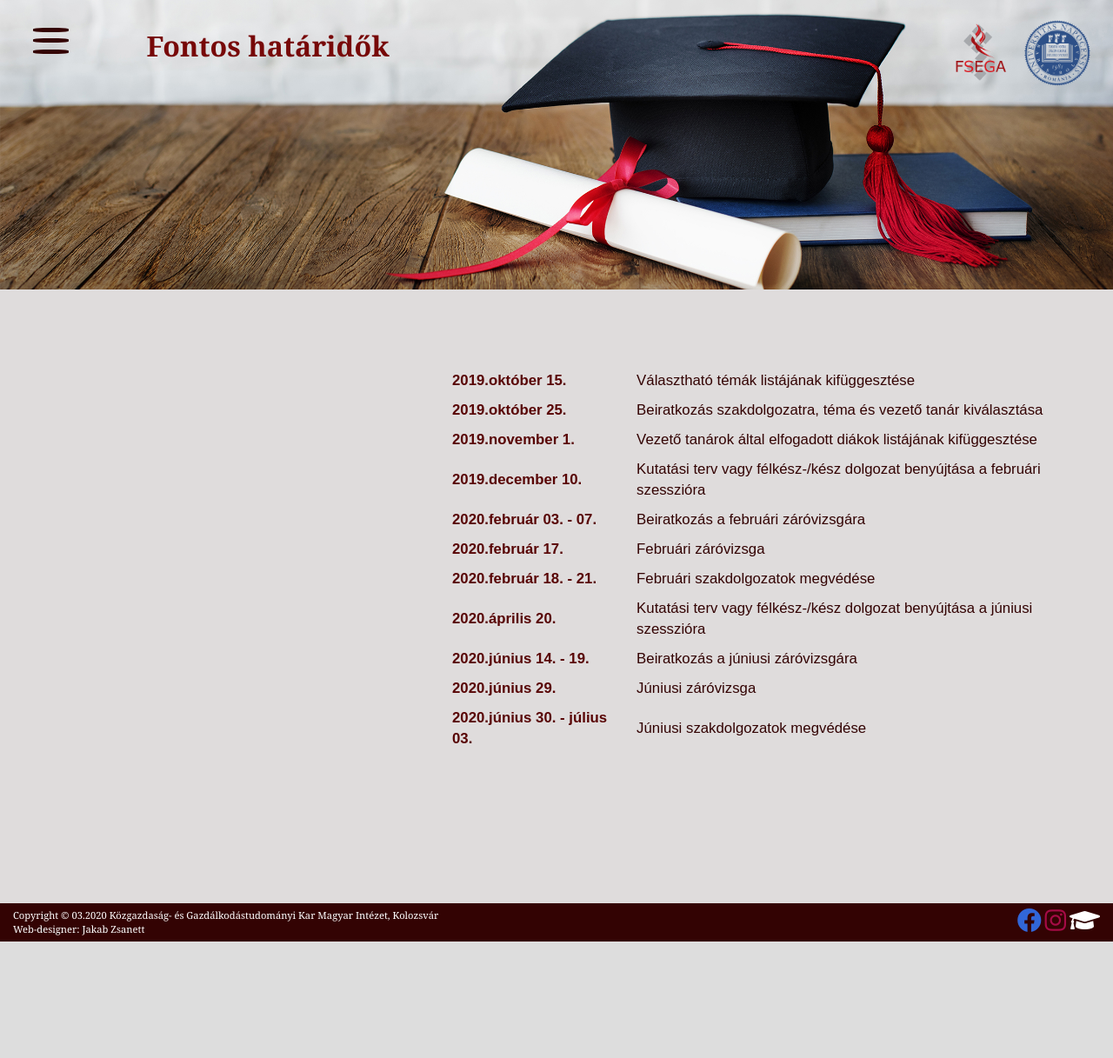
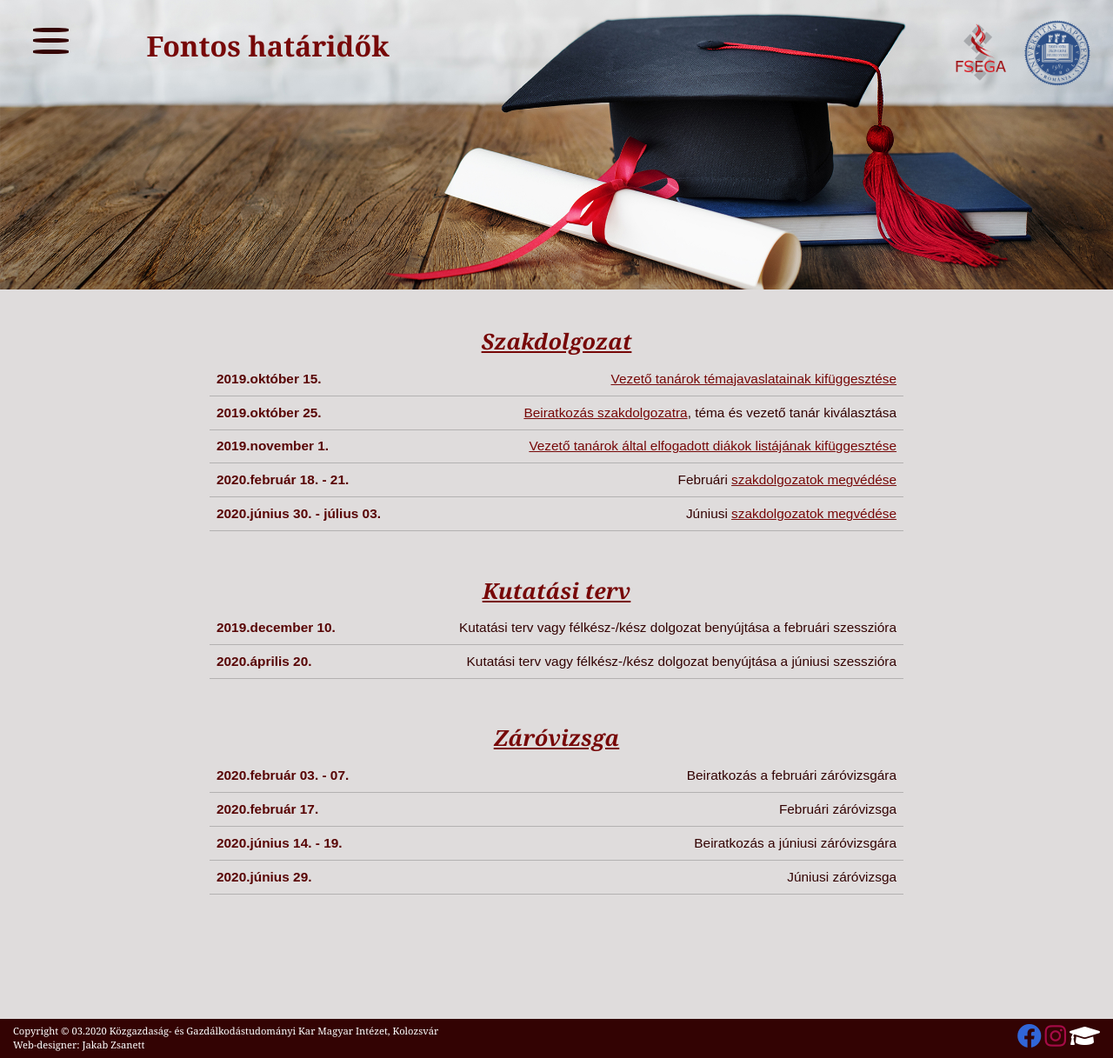
Before and after one commit to zsanett28/Thesis_presentation_for_students, a PHP site: page /Fontos_datumok.html in a window 1280 px wide. Shown: the whole page at 87% size. Before the commit the page ends 1083 px from the top, so only its background shows below. Run offline with PHP 8.4, Linux system fonts and the light colour scheme.

Commit message:
fontos-hataidok-ok

```diff
--- a/Beiratkozas.html
+++ b/Beiratkozas.html
@@ -52,7 +52,7 @@
                         <div class="form-row">
                             <div class="form-group col-md-6">
                                 <label>Családnév:</label>
-                                <input type="text" class="form-control">
+                                <input type="text" class="form-control" id="fam-name">
                             </div>
                             <div class="form-group col-md-6">
                                 <label>Keresztnév:</label>
@@ -238,7 +238,7 @@
                         <a href="Temajavaslatok.html" class ="menulink">Témajavaslatok</a>
                     </li>
                     <li class="list-item1">
-                        <a href="Beiratkozas.html" class ="menulink">Beiratkozás</a>
+                        <a href="Beiratkozas.html" class ="menulink active">Beiratkozás</a>
                     </li>
                     <li class="list-item1">
                         <a href="Szakdolgozat.html" class ="menulink">Szakdolgozat elkészítése</a>
--- a/Fontos_datumok.html
+++ b/Fontos_datumok.html
@@ -27,25 +27,60 @@
 
     </div>
 
-    <div class="container-fluid">
+    <div class="container">
+        <div class="row">
+            <div class="col-md-12">
+                <h2 class="table-title"><a href="Szakdolgozat.html" class="link" target="_blank">Szakdolgozat</a></h2>
                 <div class="table-responsive">
                     <table id="t01">
                         <tr>
                             <td>2019.október 15.</td>
-                    <td>Választható témák listájának kifüggesztése</td>
+                            <td><a href="Temajavaslatok.html" class="link" target="_blank">Vezető tanárok témajavaslatainak kifüggesztése</a></td>
                         </tr>
                         <tr>
                             <td>2019.október 25.</td>
-                    <td>Beiratkozás szakdolgozatra, téma és vezető tanár kiválasztása</td>
+                            <td><a href="Beiratkozas.html" class="link" target="_blank">Beiratkozás szakdolgozatra</a>, téma és vezető tanár kiválasztása</td>
                         </tr>
                         <tr>
                             <td>2019.november 1.</td>
-                    <td>Vezető tanárok által elfogadott diákok listájának kifüggesztése</td>
+                            <td><a href="http://hu.econ.ubbcluj.ro/data/pdf/Vegzosoknek/Temavalasztas%20leosztas%202019.pdf" class="link" target="_blank">Vezető tanárok által elfogadott diákok listájának kifüggesztése</a></td>
                         </tr>
+                        <tr>
+                            <td>2020.február 18. - 21.</td>
+                            <td>Februári <a href="Szakdolgozat.html#Megved" class="link" target="_blank">szakdolgozatok megvédése</a></td>
+                        </tr>
+                        <tr>
+                            <td>2020.június 30. - július 03.</td>
+                            <td>Júniusi <a href="Szakdolgozat.html#Megved" class="link" target="_blank">szakdolgozatok megvédése</a></td>
+                        </tr>
+                    </table>
+                </div>
+           </div>
+        </div>
+
+        <div class="row">
+            <div class="col-md-12">
+                <h2 class="table-title"><a href="Szakdolgozat.html#Kutterv" class="link" target="_blank">Kutatási terv</a></h2>
+                <div class="table-responsive">
+                    <table id="t02">
                         <tr>
                             <td>2019.december 10.</td>
                             <td>Kutatási terv vagy félkész-/kész dolgozat benyújtása a februári szesszióra</td>
                         </tr>
+                        <tr>
+                            <td>2020.április 20.</td>
+                            <td>Kutatási terv vagy félkész-/kész dolgozat benyújtása a júniusi szesszióra</td>
+                        </tr>
+                    </table>
+                </div>
+            </div>
+        </div>
+
+        <div class="row">
+            <div class="col-md-12">
+                <h2 class="table-title"><a href="Zarovizsga.html" class="link" target="_blank">Záróvizsga</a></h2>
+                <div class="table-responsive">
+                    <table id="t03">
                         <tr>
                             <td>2020.február 03. - 07.</td>
                             <td>Beiratkozás a februári záróvizsgára</td>
@@ -55,14 +90,6 @@
                             <td>Februári záróvizsga</td>
                         </tr>
                         <tr>
-                    <td>2020.február 18. - 21.</td>
-                    <td>Februári szakdolgozatok megvédése</td>
-                </tr>
-                <tr>
-                    <td>2020.április 20.</td>
-                    <td>Kutatási terv vagy félkész-/kész dolgozat benyújtása a júniusi szesszióra</td>
-                </tr>
-                <tr>
                             <td>2020.június 14. - 19.</td>
                             <td>Beiratkozás a júniusi záróvizsgára</td>
                         </tr>
@@ -70,14 +97,12 @@
                             <td>2020.június 29.</td>
                             <td>Júniusi záróvizsga</td>
                         </tr>
-                <tr>
-                    <td>2020.június 30. - július 03.</td>
-                    <td>Júniusi szakdolgozatok megvédése</td>
-                </tr>
                     </table>
                 </div>
             </div>
+        </div>
 
+    </div>
 
     <div class="container-fluid">
         <div class="menu">
@@ -105,7 +130,7 @@
                         <a href="#" class ="menulink">Záróvizsga</a>
                     </li>
                     <li class="list-item1">
-                        <a href="Fontos_datumok.html" class ="menulink">Fontos határidők</a>
+                        <a href="Fontos_datumok.html" class ="menulink active">Fontos határidők</a>
                     </li>
                     <li class="list-item1">
                         <a href="#" class ="menulink">Gyakran feltett kérdések</a>
--- a/Kapcsolat.html
+++ b/Kapcsolat.html
@@ -80,7 +80,7 @@
                         <a href="#" class ="menulink">Gyakran feltett kérdések</a>
                     </li>
                     <li class="list-item1">
-                        <a href="Kapcsolat.html" class ="menulink">Kapcsolat</a>
+                        <a href="Kapcsolat.html" class ="menulink active">Kapcsolat</a>
                     </li>
                 </ul>
 
--- a/Kezdooldal.html
+++ b/Kezdooldal.html
@@ -74,7 +74,7 @@
 
                 <ul class="list-unstyled">
                     <li class="list-item1">
-                        <a href="Kezdooldal.html" class ="menulink">Kezdőoldal</a>
+                        <a href="Kezdooldal.html" class ="menulink active">Kezdőoldal</a>
                     </li>
                     <li class="list-item1">
                         <a href="Temajavaslatok.html" class ="menulink">Témajavaslatok</a>
--- a/Szakdolgozat.html
+++ b/Szakdolgozat.html
@@ -150,7 +150,7 @@
             </div>
 
             <div class="col-md-6">
-                <h2 class="small-title"><span class="num">5 </span>Kutatási terv elkészítése</h2>
+                <h2 class="small-title"><span class="num">5 </span><span id="Kutterv">Kutatási terv elkészítése</span></h2>
                 <p class="paragraf">A dolgozatotok elkészítése során kutatási tervet vagy a már félkész-/kész dolgozatot kell benyújtsátok a vezető tanárotoknak.
                     Vele egyeztetve, illetve attól függően, hogy ki hogy haladt a szakdolgozatával, döntsétek el, hogy kutatási tervet készítetek,
                     vagy az eddig elkészült dolgozatot külditek el neki.
@@ -203,7 +203,7 @@
         <div class="row">
 
             <div class="col-md-8">
-                <h2 class="small-title"><span class="num">8 </span>A szakdolgozat bemutatása</h2>
+                <h2 class="small-title"><span class="num">8 </span><span id="Megved">A szakdolgozat megvédése</span></h2>
                 <p class="paragraf">Miután sikeresen befejeztétek és leadtátok a szakdolgozatotokat, következik annak megvédése, bemutatása a bizottság előtt.
                     Az alábbi csatolmányokban nézhetitek meg, ki melyik dátumon, hánytól, és melyik terembe van beosztva, természetesen abban a szesszióban, amit beiratkozáskor
                     kiválasztottatok:
@@ -333,7 +333,7 @@
                         <a href="Beiratkozas.html" class ="menulink">Beiratkozás</a>
                     </li>
                     <li class="list-item1">
-                        <a href="Szakdolgozat.html" class ="menulink">Szakdolgozat elkészítése</a>
+                        <a href="Szakdolgozat.html" class ="menulink active">Szakdolgozat elkészítése</a>
                     </li>
                     <li class="list-item1">
                         <a href="#" class ="menulink">Záróvizsga</a>
--- a/Temajavaslatok.html
+++ b/Temajavaslatok.html
@@ -494,7 +494,7 @@
                         <a href="Kezdooldal.html" class ="menulink">Kezdőoldal</a>
                     </li>
                     <li class="list-item1">
-                        <a href="Temajavaslatok.html" class ="menulink">Témajavaslatok</a>
+                        <a href="Temajavaslatok.html" class ="menulink active">Témajavaslatok</a>
                     </li>
                     <li class="list-item1">
                         <a href="Beiratkozas.html" class ="menulink">Beiratkozás</a>
--- a/css/Szakdolgozat.css
+++ b/css/Szakdolgozat.css
@@ -410,11 +410,11 @@ img#seven {
 }
 
 .menulink::before {
-    top: 1%;
+    top: 0;
 }
 
 .menulink::after {
-    bottom: 1%;
+    bottom: 0;
 }
 
 .menulink:hover::before, .menulink:hover::after {
@@ -426,20 +426,52 @@ img#seven {
     color: white;
 }
 
-table#t01 {
-    width: 60%;
-    position: relative;
-    left: 40%;
-    margin-top: 5%;
-    margin-bottom: 5%;
+.menulink:focus{
+    text-decoration: none;
+    color: white;
+}
+
+.active{
+    text-decoration: none;
+    color: white;
+    font-size: 140%;
+    border-left: 3px solid;
+    padding: 4px;
+}
+
+.active:hover{
+    text-decoration: none;
+    color: white;
+    border-left: 3px solid;
+    padding: 4px;
+}
+
+.active:hover::before, .active:hover::after{
+    transform: scaleX(0);
+}
+
+.table-title{
+    font-family: 'Georgia';
+    font-size: 180%;
+    color: rgb(88, 4, 4);
+    font-weight: bold;
+    font-style: italic;
+    text-align: center;
+}
+
+#t01, #t02, #t03 {
+    width: 70%;
+    margin-left: auto;
+    margin-right: auto;
+    margin-bottom: 3%;
 }
 
 td {
-    font-size: 120%;
+    font-size: 110%;
     color: rgb(51, 3, 3);
     font-family: 'Arial';
-    padding: 5px;
-    text-align: left;
+    padding: 1%;
+    border-bottom: 1px solid rgb(179, 177, 177);
 }
 
 td:nth-child(1) {
@@ -447,25 +479,25 @@ td:nth-child(1) {
     font-weight: bold;
 }
 
-@media (max-width: 1102px){
+td:nth-child(2) {
+    text-align: right;
+}
 
+
+@media (max-width: 991px){
+
+    #t01, #t02, #t03{
+        width: 100%;
+    }
     td {
         font-size: 100%;
-        color: rgb(51, 3, 3);
-        font-family: 'Arial';
-        padding: 7px;
-        text-align: left;
     }
 }
 
-@media (max-width: 875px){
+@media (max-width: 705px){
 
-    table#t01 {
-        width: 70%;
-        position: relative;
-        left: 20%;
-        margin-top: 5%;
-        margin-bottom: 5%;
+    td:nth-child(2) {
+        text-align: left;
     }
 }
 
@@ -523,6 +555,7 @@ footer{
     font-family: 'Georgia';
     font-weight: bold;
     font-style: italic;
+    margin-top: 2%;
 }
 
 .paragraf {
@@ -641,6 +674,11 @@ img#presentation{
     color: rgb(51, 3, 3);
 }
 
+.link:focus{
+    text-decoration: underline;
+    color: rgb(51, 3, 3);
+}
+
 .single-paragraf{
     font-size: 120%;
     color: rgb(51, 3, 3);
@@ -659,8 +697,7 @@ form {
     color: rgb(51, 3, 3);
     font-family: 'Arial';
     text-align: center;
-    margin-top: 3%;
-    margin-bottom: 3%;
+    margin-bottom: 2%;
 }
 
 .form-control{
@@ -707,14 +744,6 @@ form {
     color: white;
 }
 
-/*#feedback{
-    background-color: rgba(5, 189, 66, 0.719);
-    text-align: center;
-    border: solid;
-    border-width: thin;
-    border-color: rgb(1, 131, 34);
-}*/
-
 .paragraf-teacher{
     color: rgb(88, 4, 4);
     font-family: 'Georgia';
@@ -726,6 +755,7 @@ form {
     border-color: rgb(73, 7, 7);
     padding: 2%;
     border-radius: 30px 10px;
+    margin-top: 3%;
 }
 
 .long {
```
Lines whose indentation alone changed are shown as unchanged.
